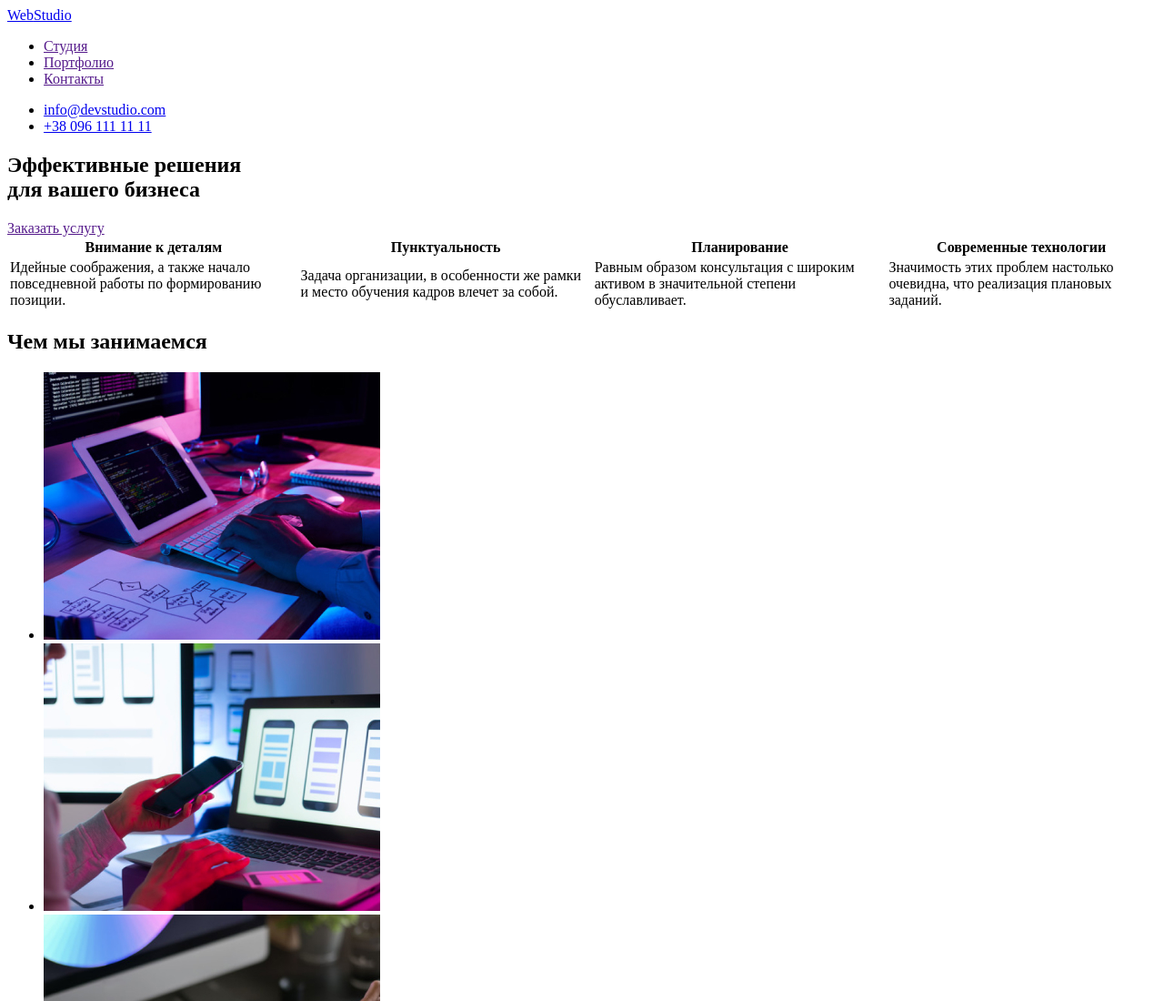
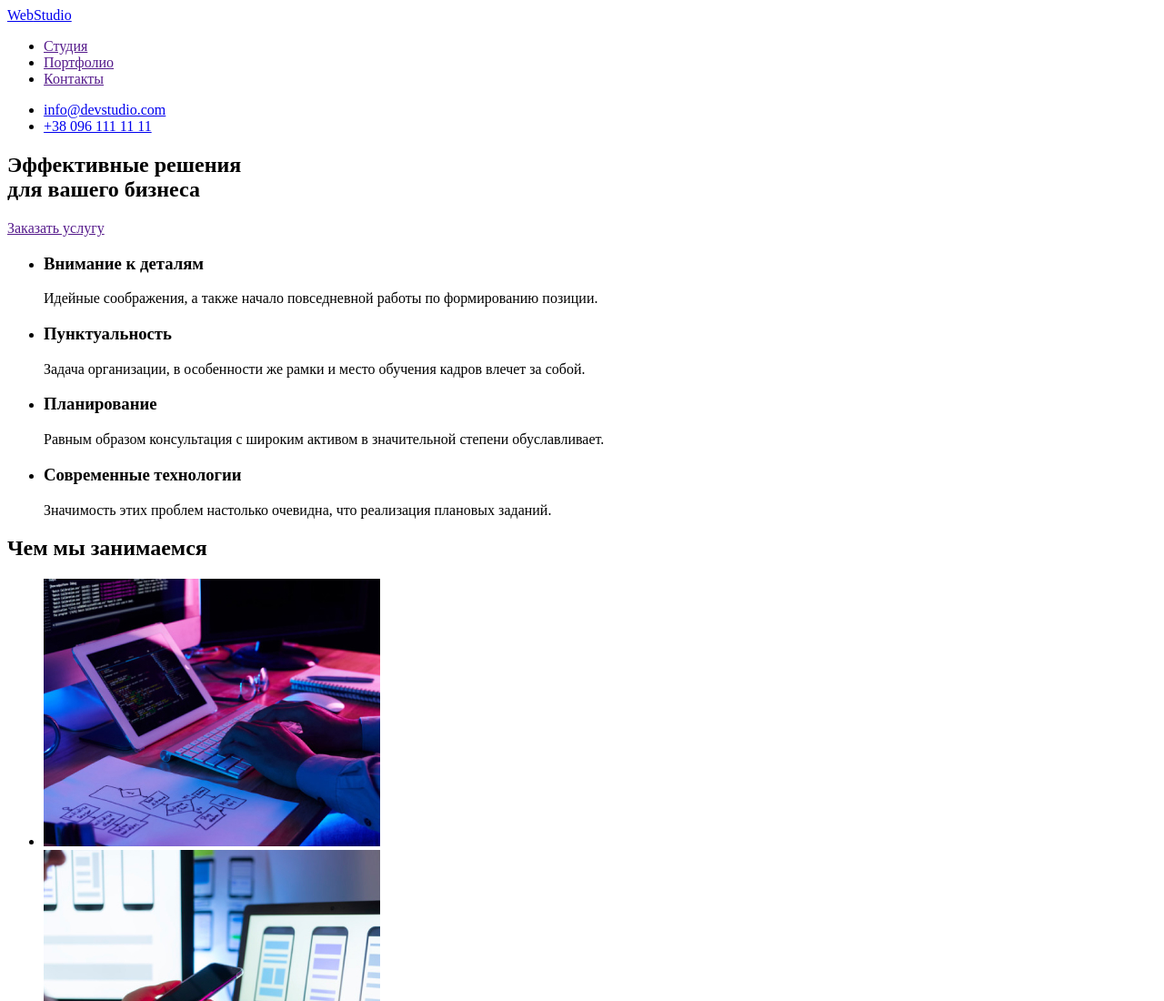
Before and after one commit to keshlak/goit-markup-hw-01, a plain HTML site: page index.html in a window 1280 px wide. Shown: the top 1100 px of the page at 91% size. Drawn offline with Linux system fonts and the light colour scheme.

Commit message:
makes features like <ul>, not <table>

```diff
--- a/index.html
+++ b/index.html
@@ -35,36 +35,41 @@
             <a href="">Заказать услугу</a>
         </section>
         <!-- особенности -->
-        <table>
-            <tr>
-                <th>
+        <ul>
+            <li>
+                <h3>
                     Внимание к деталям
-                </th>
-                <th>
+                </h3>
+                <span>
+                    Идейные соображения, а также начало повседневной работы по формированию позиции.
+                </span>
+            </li>
+            <li>
+                <h3>
                     Пунктуальность
-                </th>
-                <th>
+                </h3>
+                <span>
+                    Задача организации, в особенности же рамки и место обучения кадров влечет за собой.
+                </span>
+            </li>
+            <li>
+                <h3>
                     Планирование
-                </th>
-                <th>
+                </h3>
+                <span>
+                    Равным образом консультация с широким активом в значительной степени обуславливает.
+                </span>
+            </li>
+            <li>
+                <h3>
                     Современные технологии
-                </th>
-            </tr>
-            <tr>
-                <td>
-                    Идейные соображения, а также начало повседневной работы по формированию позиции.
-                </td>
-                <td>
-                    Задача организации, в особенности же рамки и место обучения кадров влечет за собой.
-                </td>
-                <td>
-                    Равным образом консультация с широким активом в значительной степени обуславливает.
-                </td>
-                <td>
+                </h3>
+                <span>
                     Значимость этих проблем настолько очевидна, что реализация плановых заданий.
-                </td>
-            </tr>
-        </table>
+                </span>
+            </li>
+        </ul>
+
         <!-- Чем мы занимаемся -->
         <section>
             <h2>
```
